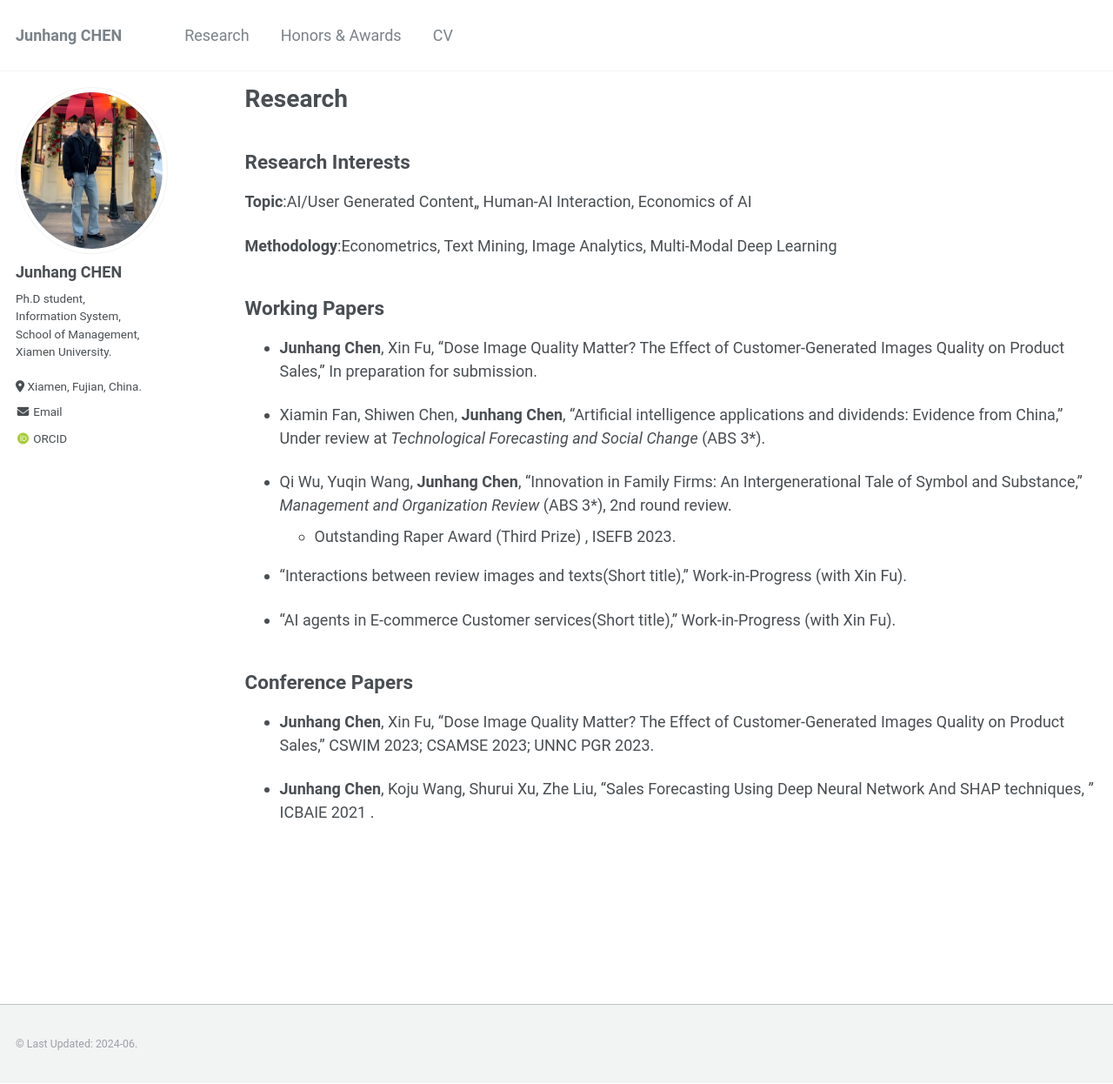
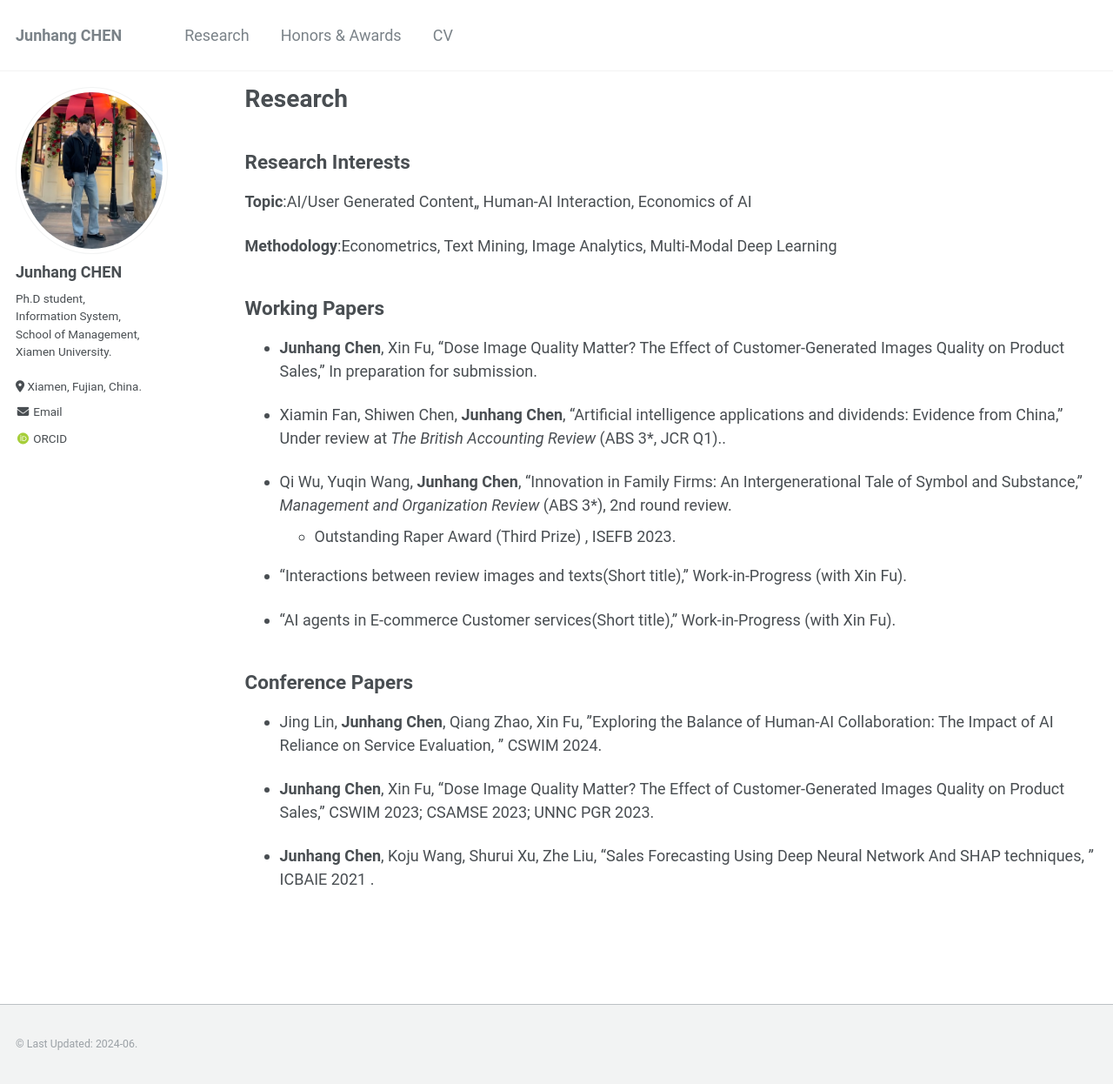
Before and after one commit to dongleqing-pizi/dongleqing-pizi.github.io, a Jekyll site: the page built from _pages/research.md, in a window 1280 px wide and 1246 px high. Shown: the whole window at 87% size. Built offline with Jekyll 4.4.1, drawn with Linux system fonts in a browser that asks for light colours; some web fonts are replaced.

Commit message:
update cv

```diff
--- a/_pages/research.md
+++ b/_pages/research.md
@@ -18,7 +18,7 @@ Working Papers
 * **Junhang Chen**, Xin Fu, “Dose Image Quality Matter? The Effect of Customer-Generated Images Quality on Product Sales,” In preparation for submission.
 <!-- to *Journal of Management Information System* (FT50). -->
 
-* Xiamin Fan, Shiwen Chen, **Junhang Chen**, “Artificial intelligence applications and dividends: Evidence from China,” Under review at *Technological Forecasting and Social Change* (ABS 3*).
+* Xiamin Fan, Shiwen Chen, **Junhang Chen**, “Artificial intelligence applications and dividends: Evidence from China,” Under review at *The British Accounting Review* (ABS 3*, JCR Q1)..
 
 * Qi Wu, Yuqin Wang, **Junhang Chen**, “Innovation in Family Firms: An Intergenerational Tale of Symbol and Substance,” *Management and Organization Review* (ABS 3*), 2nd round review.
   * Outstanding Raper Award (Third Prize) , ISEFB 2023.
@@ -29,6 +29,9 @@ Working Papers
 
 Conference Papers
 ------
+
+* Jing Lin, **Junhang Chen**, Qiang Zhao, Xin Fu, ”Exploring the Balance of Human-AI Collaboration: The Impact of AI Reliance on Service Evaluation, ” CSWIM 2024.
+
 * **Junhang Chen**, Xin Fu, “Dose Image Quality Matter? The Effect of Customer-Generated Images Quality on Product Sales,” CSWIM 2023; CSAMSE 2023; UNNC PGR 2023.
 
 * **Junhang Chen**, Koju Wang, Shurui Xu, Zhe Liu, “Sales Forecasting Using Deep Neural Network And SHAP techniques, ” ICBAIE 2021 .
```
Also changed, not shown: _pages/about.md (+1 -1 lines), _pages/cv.md (+1 -1 lines), 2 other files.
